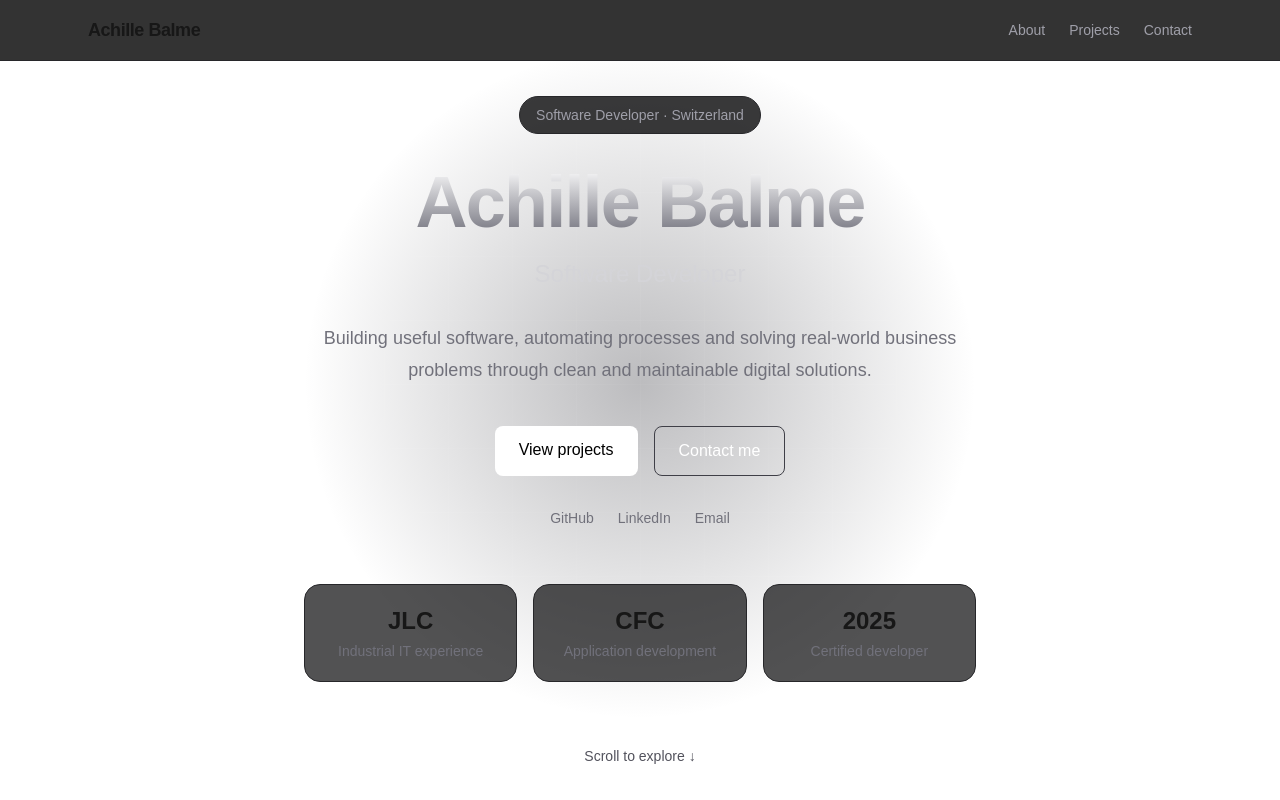
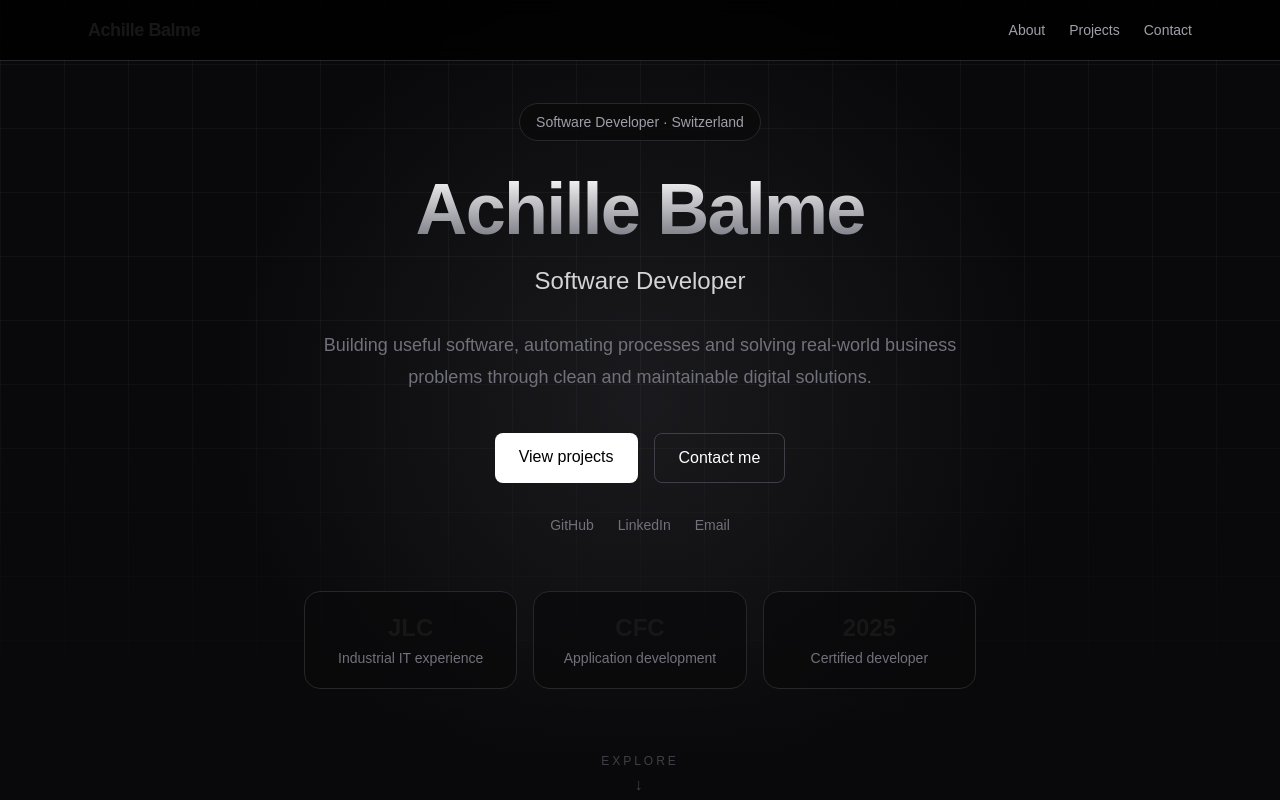
Before and after one commit to im4R3S/portfolio-achille, a Next.js app: page / in a window 1280 px wide. Shown: the top 800 px of the page. Built offline with nearby package versions, Linux system fonts and the light colour scheme.

Commit message:
style: align hero background transition

```diff
--- a/components/Hero.tsx
+++ b/components/Hero.tsx
@@ -1,8 +1,9 @@
 export default function Hero() {
   return (
-    <main className="relative flex min-h-[90vh] items-center justify-center overflow-hidden px-6 pt-24">
-      <div className="absolute inset-0 -z-10 bg-[radial-gradient(circle_at_center,rgba(63,63,70,0.35),transparent_45%)]" />
-      <div className="absolute inset-0 -z-10 bg-[linear-gradient(to_right,rgba(255,255,255,0.03)_1px,transparent_1px),linear-gradient(to_bottom,rgba(255,255,255,0.03)_1px,transparent_1px)] bg-[size:64px_64px]" />
+    <main id="top" className="relative isolate flex min-h-screen items-center justify-center overflow-hidden bg-[#09090b] px-6 pt-24">
+      <div className="absolute inset-0 -z-10 bg-[radial-gradient(circle_at_center,rgba(63,63,70,0.32),transparent_55%)]" />
+      <div className="absolute inset-0 -z-10 bg-[linear-gradient(to_right,rgba(255,255,255,0.035)_1px,transparent_1px),linear-gradient(to_bottom,rgba(255,255,255,0.035)_1px,transparent_1px)] bg-[size:64px_64px] [mask-image:linear-gradient(to_bottom,black_0%,black_45%,rgba(0,0,0,0.45)_70%,transparent_100%)]" />
+      <div className="pointer-events-none absolute inset-x-0 bottom-0 -z-10 h-40 bg-gradient-to-b from-transparent to-[#09090b]" />
 
       <div className="max-w-5xl text-center">
         <div className="mx-auto mb-8 w-fit rounded-full border border-zinc-800 bg-zinc-950/80 px-4 py-2 text-sm text-zinc-400">
@@ -67,9 +68,13 @@ export default function Hero() {
           </div>
         </div>
 
-        <div className="mt-16 text-sm text-zinc-600">
-          Scroll to explore ↓
-        </div>
+        <a
+          href="#about"
+          className="mx-auto mt-16 flex w-fit flex-col items-center gap-2 text-xs uppercase tracking-[0.25em] text-zinc-700 transition-colors hover:text-zinc-400"
+        >
+          <span>Explore</span>
+          <span className="text-base leading-none">↓</span>
+        </a>
       </div>
     </main>
   );
```
